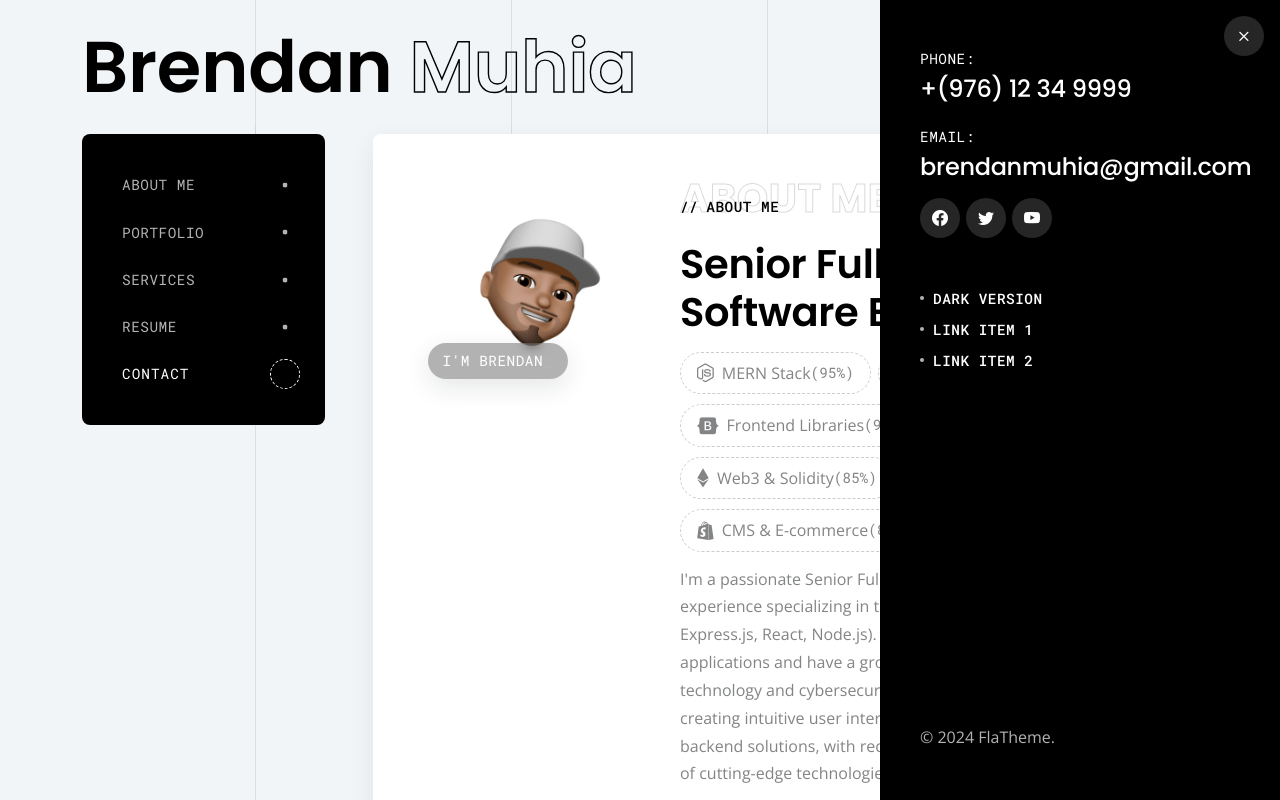
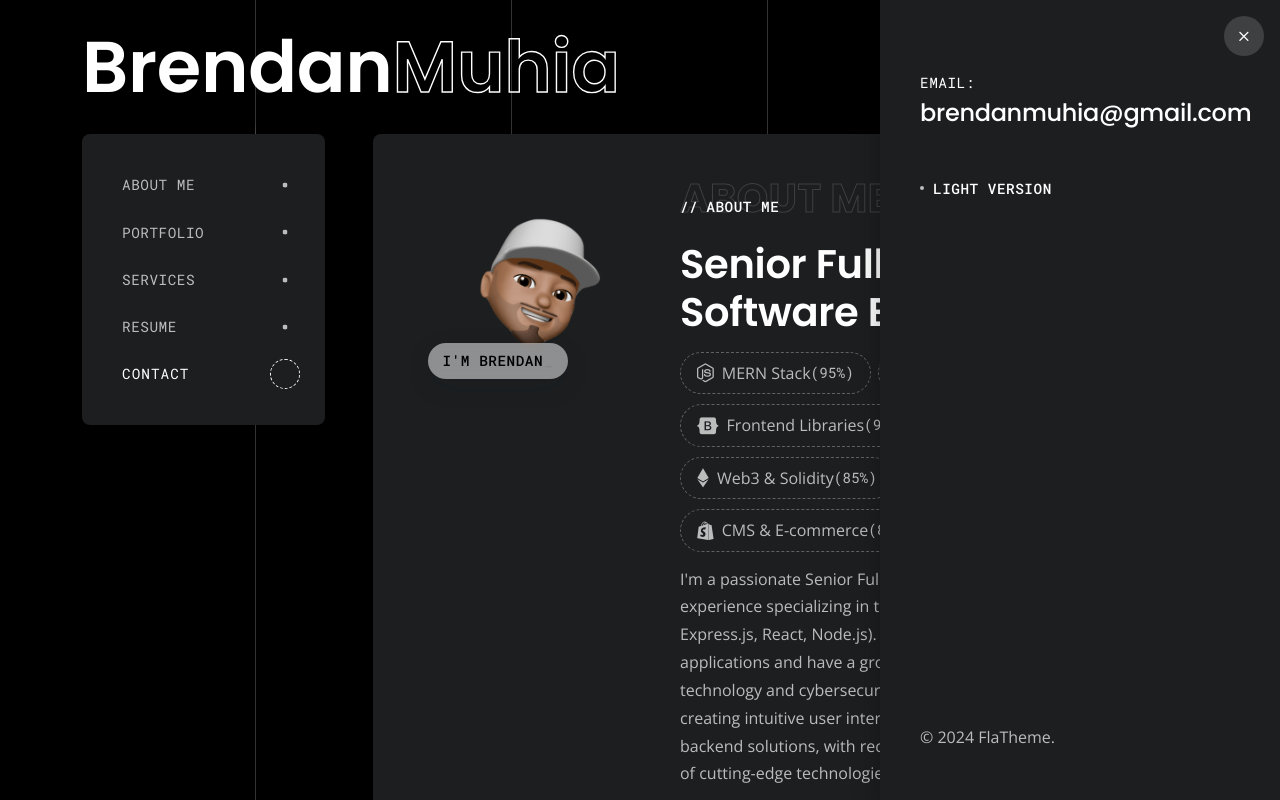
Before and after one commit to Xmuhia/Portfolio2025, a Next.js app: page / in a window 1280 px wide. Both pictures are taken after a click on the button "Menu". Shown: the top 800 px of the page. Built offline with nearby package versions, Linux system fonts and the light colour scheme.

Commit message:
Updated default theme

```diff
--- a/components/Header/Header.jsx
+++ b/components/Header/Header.jsx
@@ -5,7 +5,8 @@ import { headerData } from './HeaderData';
 const Header = () => {
     const [isMenuOpen, setIsMenuOpen] = useState(false);
     const [headerHeight, setHeaderHeight] = useState(0);
-    const [isDarkMode, setIsDarkMode] = useState(false);
+    // Set initial dark mode state to true
+    const [isDarkMode, setIsDarkMode] = useState(true);
 
     useEffect(() => {
         const updateHeaderHeight = () => {
@@ -18,18 +19,29 @@ const Header = () => {
         updateHeaderHeight();
         window.addEventListener('resize', updateHeaderHeight);
 
+        // Check local storage, but default to true if not set
         const savedDarkMode = localStorage.getItem('darkMode');
-        if (savedDarkMode) {
+        if (savedDarkMode === null) {
+            // If no preference is saved, set dark mode as default
+            localStorage.setItem('darkMode', 'true');
+            setIsDarkMode(true);
+        } else {
             setIsDarkMode(savedDarkMode === 'true');
         }
 
-        // Add class to body element when dark mode is active
+        // Apply dark mode class immediately
         if (isDarkMode) {
             document.body.classList.add('theme-dark');
-            document.querySelector('.toggle-menu').classList.remove('bg-black');
+            const toggleMenu = document.querySelector('.toggle-menu');
+            if (toggleMenu) {
+                toggleMenu.classList.remove('bg-black');
+            }
         } else {
             document.body.classList.remove('theme-dark');
-            document.querySelector('.toggle-menu').classList.add('bg-black');
+            const toggleMenu = document.querySelector('.toggle-menu');
+            if (toggleMenu) {
+                toggleMenu.classList.add('bg-black');
+            }
         }
 
         return () => {
@@ -47,8 +59,7 @@ const Header = () => {
 
     const toggleDarkMode = () => {
         setIsDarkMode(!isDarkMode);
-        // Save dark mode preference in local storage
-        localStorage.setItem('darkMode', !isDarkMode);
+        localStorage.setItem('darkMode', (!isDarkMode).toString());
     };
 
     const currentYear = new Date().getFullYear();
@@ -56,39 +67,19 @@ const Header = () => {
     return (
         <div>
             {/* Toggle Menu */}
-            <div className={`toggle-menu ${isMenuOpen ? 'show' : ''} bg-black`}>
+            <div className={`toggle-menu ${isMenuOpen ? 'show' : ''} ${isDarkMode ? '' : 'bg-black'}`}>
                 <button className="toggle-close" onClick={closeMenu}>
                     <i className="bi bi-x"></i>
                 </button>
-                {/* Close button */}
-                <h6 className="mono-heading fw-normal mb-2">Phone:</h6>
-                <h4 className="fw-medium">{headerData.mainData.phone}</h4>
                 <div className="mt-4">
                     <h6 className="mono-heading fw-normal mb-2">Email:</h6>
                     <h4 className="fw-medium">{headerData.mainData.email}</h4>
-                    <ul className="list-inline-sm mt-3">
-                        <li>
-                            <Link href={headerData.mainData.facebookURL} className="button-circle button-circle-sm button-circle-white">
-                                <i className="bi bi-facebook"></i>
-                            </Link>
-                        </li>
-                        <li>
-                            <Link href={headerData.mainData.twitterURL} className="button-circle button-circle-sm button-circle-white">
-                                <i className="bi bi-twitter"></i>
-                            </Link>
-                        </li>
-                        <li>
-                            <Link href={headerData.mainData.youtubeURL} className="button-circle button-circle-sm button-circle-white">
-                                <i className="bi bi-youtube"></i>
-                            </Link>
-                        </li>
-                    </ul>
                 </div>
                 <div className="mt-4 mt-lg-5">
                     <ul className="list-circle">
                         <li>
                             <button className="mono-heading link-decoration" onClick={toggleDarkMode}>
-                                Dark Version
+                                {isDarkMode ? 'Light Version' : 'Dark Version'}
                             </button>
                         </li>
                         {headerData.links.map((item, index) => (
@@ -125,12 +116,14 @@ const Header = () => {
                             <button className="menu-dots" aria-label="Menu" onClick={toggleMenu}>
                                 <span></span>
                             </button>
-                            {/* End Toggle Menu Button */}
                         </div>
                     </div>
                     <div className="col-12 col-lg-8 order-lg-1 col-xl-9">
                         <div className="py-4">
-                            <h1 className="display-2 fw-semi-bold m-0">{headerData.mainData.firstName} <span className="stroke-text">{headerData.mainData.secondName}</span></h1>
+                            <h1 className="display-2 fw-semi-bold m-0">
+                                {headerData.mainData.firstName}
+                                <span className="stroke-text">{headerData.mainData.secondName}</span>
+                            </h1>
                         </div>
                     </div>
                 </div>
--- a/components/Header/HeaderData.jsx
+++ b/components/Header/HeaderData.jsx
@@ -2,7 +2,6 @@ export const headerData = {
     mainData: {
         firstName: 'Brendan',
         secondName: 'Muhia',
-        phone: '+(976) 12 34 9999',
         email: 'brendanmuhia@gmail.com',
         copywriter: 'FlaTheme',
         facebookURL: '#',
@@ -10,28 +9,9 @@ export const headerData = {
         youtubeURL: '#',
     },
     links: [
-        {
-            name: 'Link Item 1',
-            url: '#'
-        },
-        {
-            name: 'Link Item 2',
-            url: '#'
-        },
+
     ],
     socialLinks: [
-        {
-            name: 'FB',
-            url: '#'
-        },
-        {
-            name: 'TW',
-            url: '#'
-        },
-        {
-            name: 'IG',
-            url: '#'
-        },
         {
             name: 'IN',
             url: '#'
```
